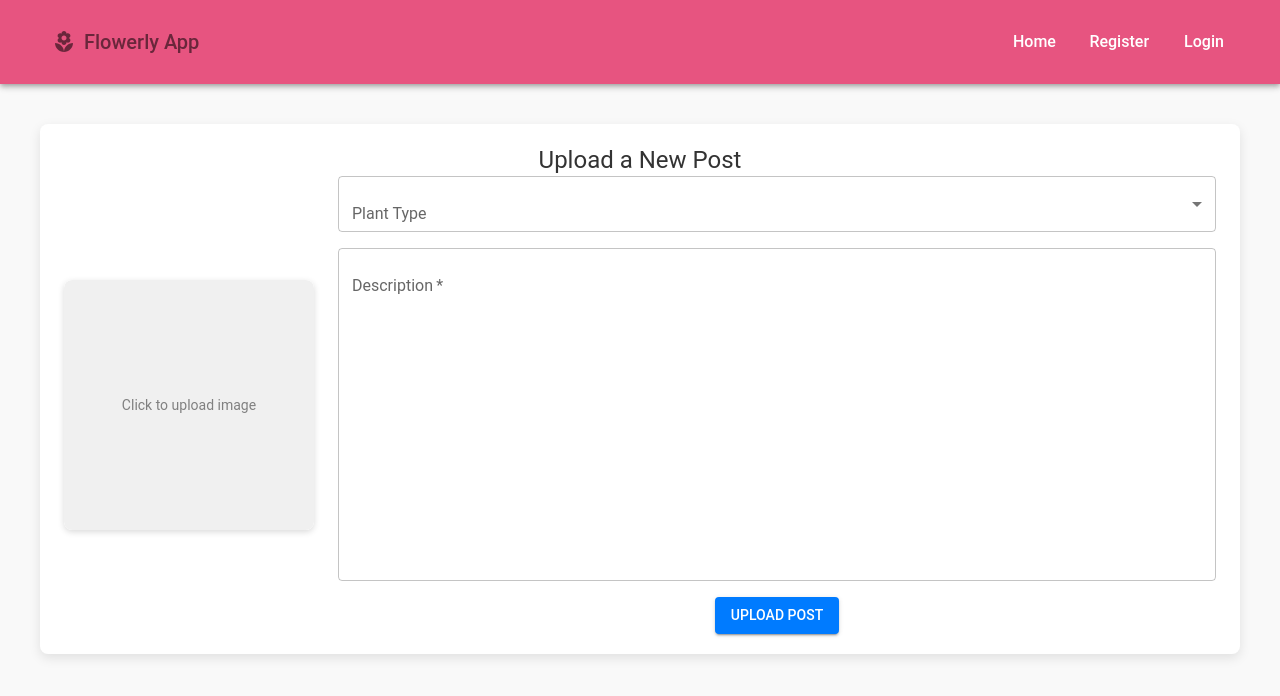
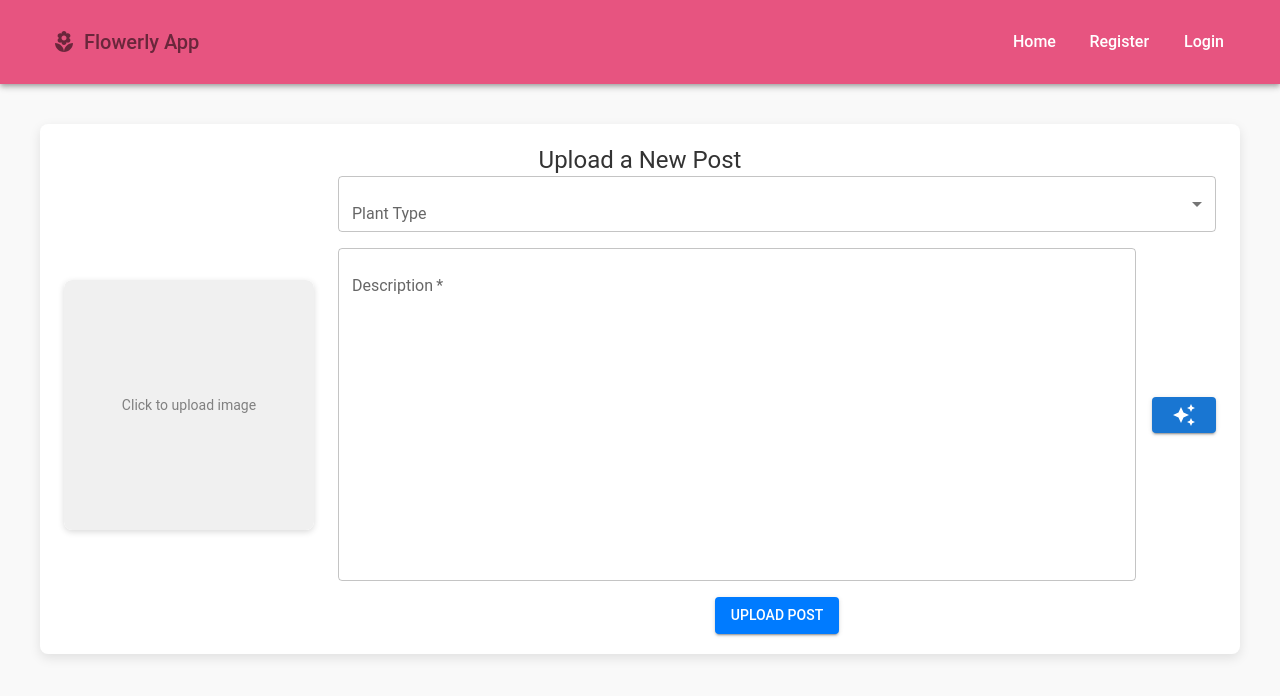
Before and after one commit to talfinkelshtein/flowerly-frontend, a React (Vite) app: page /upload in a window 1280 px wide. Shown: the top 696 px of the page. Built offline with nearby package versions, Linux system fonts and the light colour scheme.

Commit message:
added ai description generator button

```diff
--- a/src/pages/UploadPostPage/UploadPostPage.tsx
+++ b/src/pages/UploadPostPage/UploadPostPage.tsx
@@ -1,31 +1,23 @@
-import React, { ChangeEvent, FormEvent, useState } from "react";
-import { useNavigate } from "react-router-dom";
-import { useAuth } from "../../contexts/AuthContext";
-import { PostService } from "../../services/PostService";
-import {
-  Container,
-  Typography,
-  TextField,
-  Select,
-  MenuItem,
-  Button,
-  InputLabel,
-  FormControl,
-  CardMedia,
-  Box,
-  Stack
-} from "@mui/material";
-import PhotoCameraIcon from "@mui/icons-material/PhotoCamera";
-import styles from "./UploadPostPage.module.css";
+import React, { ChangeEvent, FormEvent, useState } from 'react';
+import { useNavigate } from 'react-router-dom';
+import { useAuth } from '../../contexts/AuthContext';
+import { PostService } from '../../services/PostService';
+import { Container, Typography, TextField, Select, MenuItem, Button, InputLabel, FormControl, CardMedia, Box, Stack } from '@mui/material';
+import PhotoCameraIcon from '@mui/icons-material/PhotoCamera';
+import AutoAwesomeIcon from '@mui/icons-material/AutoAwesome';
+import styles from './UploadPostPage.module.css';
+import { config } from '../../config';
+import api from '../../utils/axiosConfig';
 
-const exampleFlowers = ["Rose", "Sunflower", "Tulip", "Daisy", "Lavender", "Orchid", "Lily", "Peony", "Marigold", "Jasmine"];
+const exampleFlowers = ['Rose', 'Sunflower', 'Tulip', 'Daisy', 'Lavender', 'Orchid', 'Lily', 'Peony', 'Marigold', 'Jasmine'];
 
 const UploadPostPage: React.FC = () => {
   const { userToken } = useAuth();
-  const [plantType, setPlantType] = useState("");
-  const [description, setDescription] = useState("");
+  const [plantType, setPlantType] = useState('');
+  const [description, setDescription] = useState('');
   const [image, setImage] = useState<File | null>(null);
   const [preview, setPreview] = useState<string | null>(null);
+  const [loading, setLoading] = useState(false);
   const navigate = useNavigate();
 
   const handleImageChange = (event: ChangeEvent<HTMLInputElement>) => {
@@ -38,17 +30,35 @@ const UploadPostPage: React.FC = () => {
     }
   };
 
+  const fetchFlowerDescription = async () => {
+    if (!plantType) {
+      alert('Please select a flower first.');
+      return;
+    }
+    setLoading(true);
+
+    try {
+      const response = await api.get(`${config.API_BASE_URL}/ai/flower-description`, { params: { plantType } });
+      setDescription(response.data.description);
+    } catch (error) {
+      console.error('Error fetching description:', error);
+      alert('Failed to fetch flower description.');
+    }
+
+    setLoading(false);
+  };
+
   const handleSubmit = async (event: FormEvent) => {
     event.preventDefault();
     if (!image || !plantType || !description) {
-      alert("Please fill all fields before submitting.");
+      alert('Please fill all fields before submitting.');
       return;
     }
     try {
-      await PostService.uploadPost({ content: description, owner: "CurrentUser", plantType }, image, userToken);
-      navigate("/");
+      await PostService.uploadPost({ content: description, owner: 'CurrentUser', plantType }, image, userToken);
+      navigate('/');
     } catch (error) {
-      console.error("Error uploading post:", error);
+      console.error('Error uploading post:', error);
     }
   };
 
@@ -58,8 +68,8 @@ const UploadPostPage: React.FC = () => {
         Upload a New Post
       </Typography>
       <form onSubmit={handleSubmit} className={styles.uploadForm}>
-        <Stack direction={{ xs: "column", md: "row" }} spacing={3} alignItems="center">
-          <Box className={styles.imageContainer} onClick={() => document.getElementById("fileInput")?.click()}>
+        <Stack direction={{ xs: 'column', md: 'row' }} spacing={3} alignItems="center">
+          <Box className={styles.imageContainer} onClick={() => document.getElementById('fileInput')?.click()}>
             {preview ? (
               <Box className={styles.imageWrapper}>
                 <CardMedia component="img" image={preview} alt="Preview" className={styles.imagePreview} />
@@ -90,6 +100,7 @@ const UploadPostPage: React.FC = () => {
               </Select>
             </FormControl>
 
+            <Stack direction="row" spacing={2} alignItems="center">
               <TextField
                 label="Description"
                 multiline
@@ -100,15 +111,14 @@ const UploadPostPage: React.FC = () => {
                 onChange={(e) => setDescription(e.target.value)}
                 required
               />
+              <Button variant="contained" color="primary" onClick={fetchFlowerDescription} disabled={loading}>
+                <AutoAwesomeIcon />
+              </Button>
+            </Stack>
 
-            <Button
-              type="submit"
-              variant="contained"
-              className={styles.submitButton}
-            >
+            <Button type="submit" variant="contained" className={styles.submitButton}>
               Upload Post
             </Button>
-
           </Stack>
         </Stack>
       </form>
```
Lines whose indentation alone changed are shown as unchanged.
